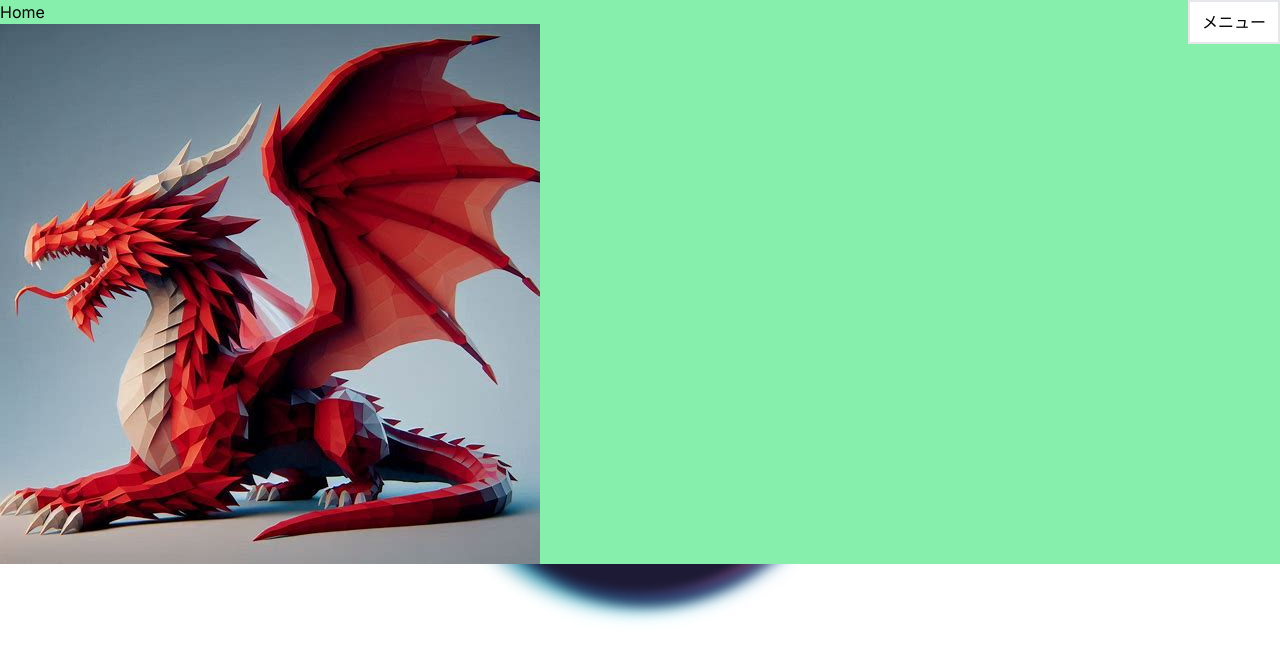
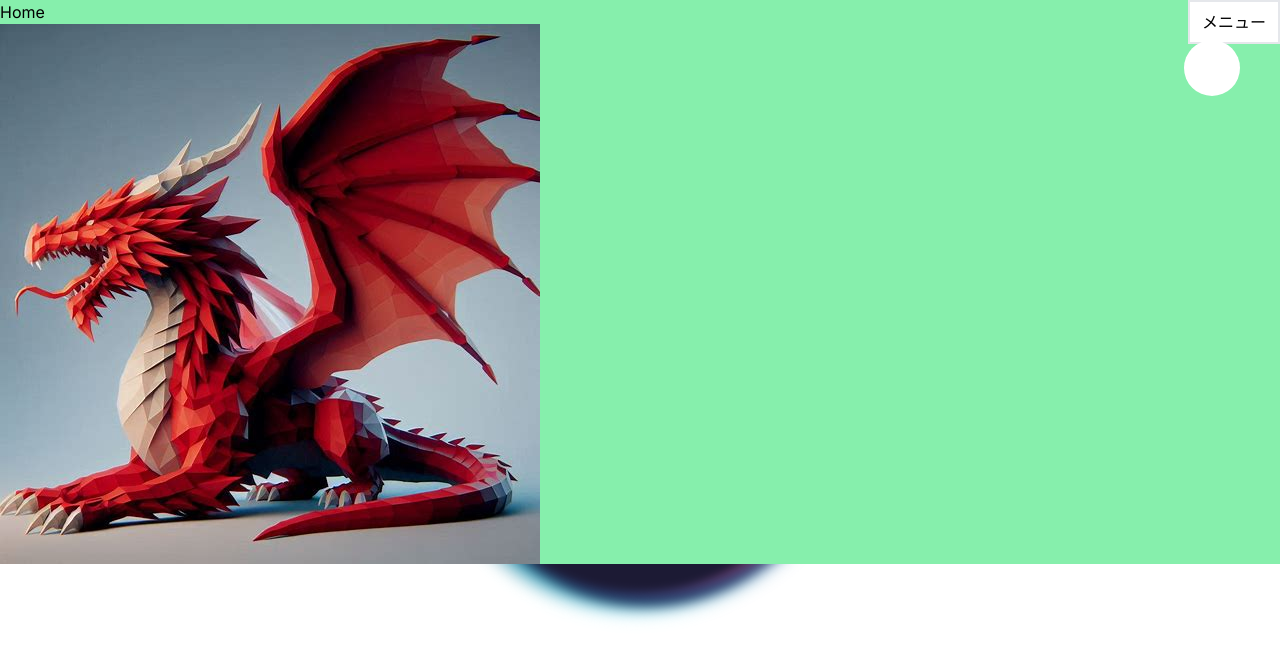
Before and after one commit to YM202c2100/my-portfolio, a Next.js app: page / in a window 1280 px wide. Shown: the top 660 px of the page. Built offline with nearby package versions, Linux system fonts and the light colour scheme.

Commit message:
[feat] Menuコンポーネント内にボタンを追加

```diff
--- a/app/components/menu.tsx
+++ b/app/components/menu.tsx
@@ -1,6 +1,10 @@
 "use client"
 
 import { motion } from "framer-motion"
+
+interface LayoutProps{
+  className?:string
+}
 
 const WarpPortal = ()=>{
   return(
@@ -17,9 +21,19 @@ const WarpPortal = ()=>{
 }
 
 const Menu:React.FC = ()=>{
-  return(
+  const MenuButton:React.FC<LayoutProps> = ({className})=>{
+    return(
+      <button className={`fixed top-10 right-10 w-14 h-14 rounded-full bg-white z-50 ${className}`}>
+
+      </button>
+    )
+  }
+
+
+  return(<>
+    <MenuButton/>
     <WarpPortal/>
-  )
+  </>)
 }
 
 export default Menu
```
